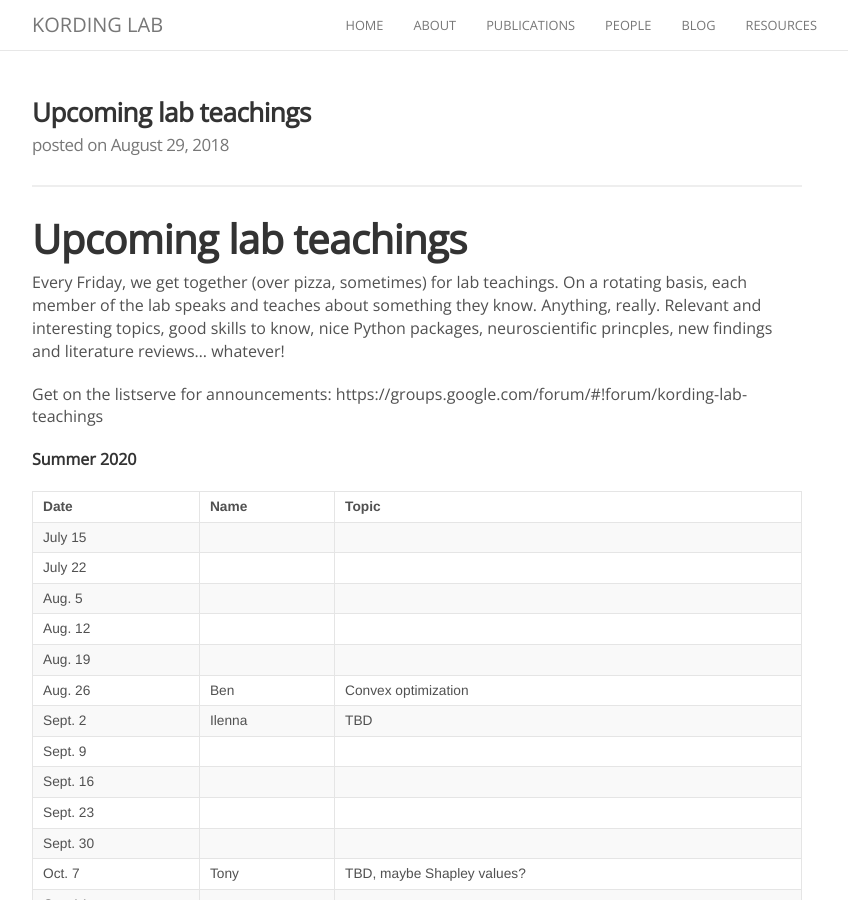
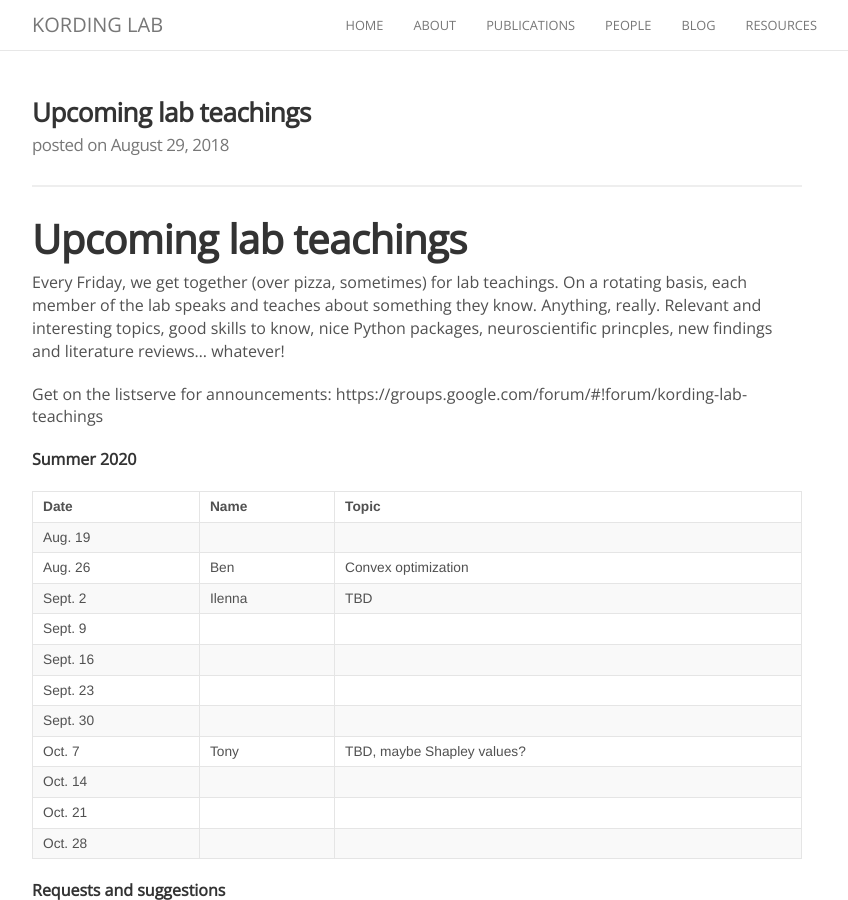
Before and after one commit to KordingLab/KordingLab.github.io, a Jekyll site: the page built from _posts/2018-08-29-upcoming-lab-teaching.md, in a window 1280 px wide and 900 px high. Shown: the whole window, without its empty margins (223-1071 px from the left). Built offline with Jekyll 4.4.1, drawn with Linux system fonts in a browser that asks for light colours; nearby versions of some CDN libraries; comment, search, counter and statistics services are not loaded.

Commit message:
Deleted some days

```diff
--- a/_posts/2018-08-29-upcoming-lab-teaching.md
+++ b/_posts/2018-08-29-upcoming-lab-teaching.md
@@ -18,10 +18,6 @@ Get on the listserve for announcements: https://groups.google.com/forum/#!forum/
 
 | Date | Name | Topic |
 |------|------|-------|
-| July 15 | | |
-| July 22 | | |
-| Aug. 5 | | |
-| Aug. 12 | | |
 | Aug. 19 | | |
 | Aug. 26 | Ben | Convex optimization |
 | Sept. 2 | Ilenna | TBD |
```
